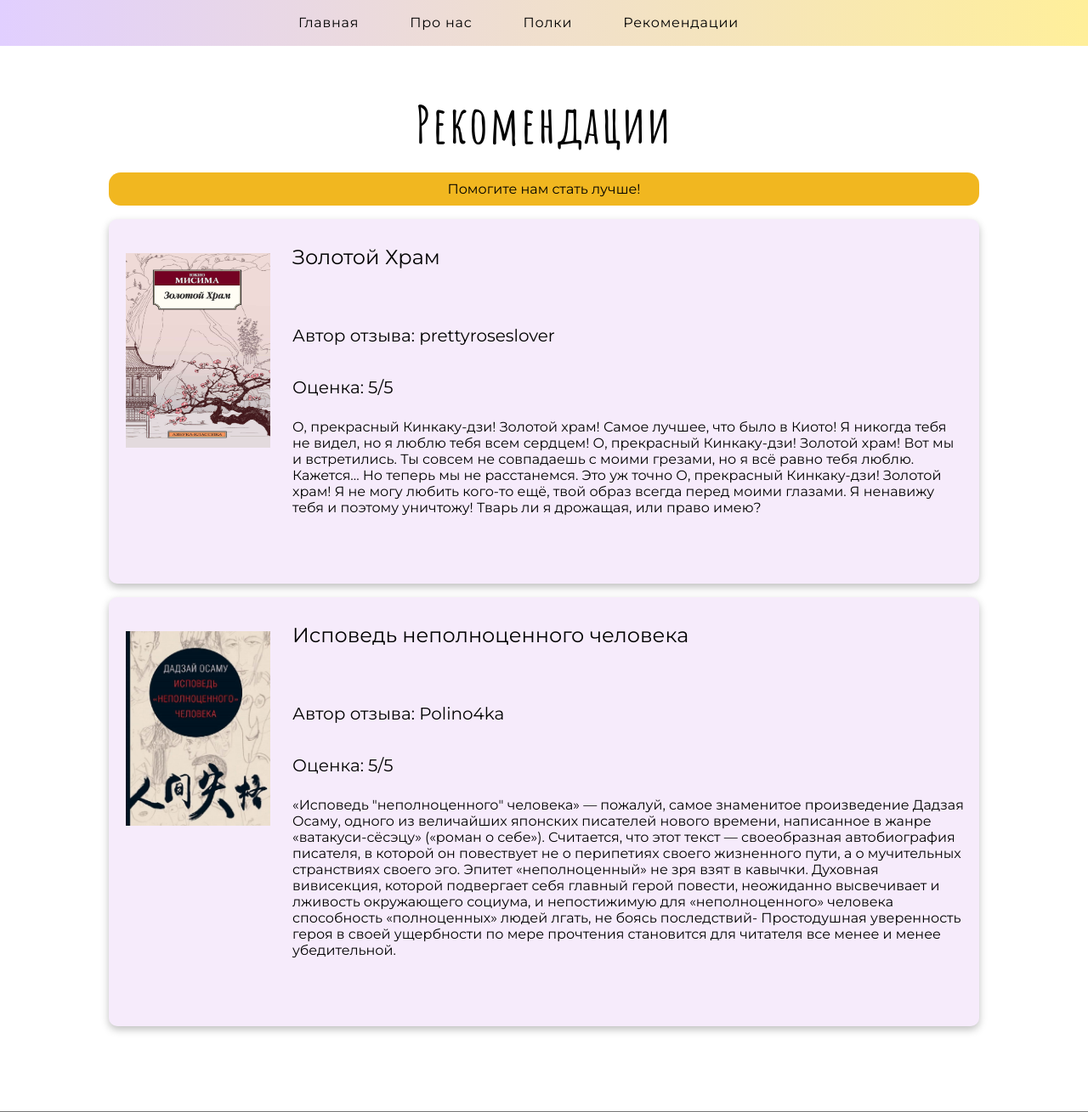
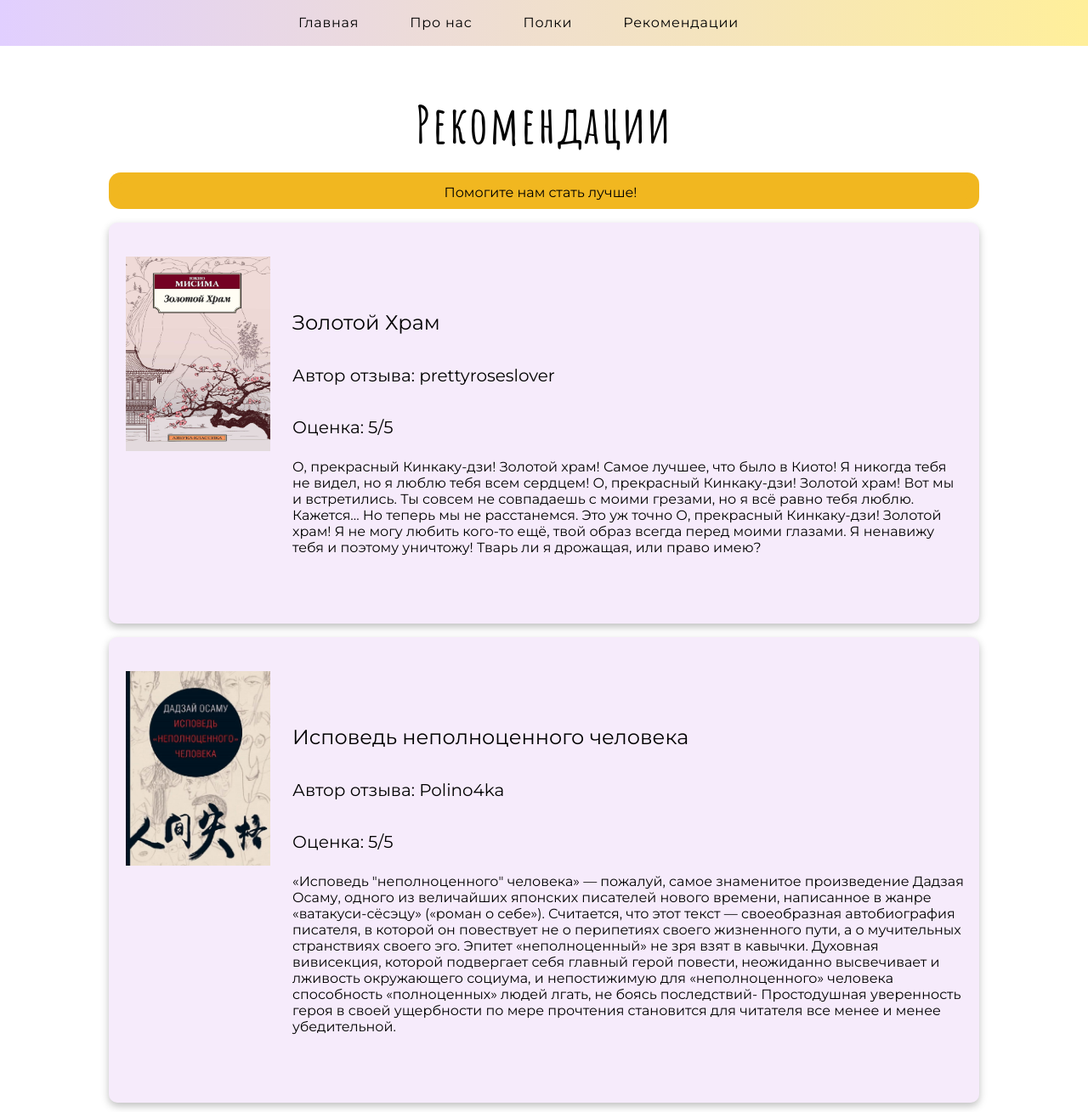
Before and after one commit to prettyroseslover/AsianBookStore, a Flask app: page /recs in a window 1280 px wide. Shown: the part 133-1442 px from the top of the page at 85% size. Run offline with Flask 3, Linux system fonts and the light colour scheme; data comes from the database, SQL or seed files in the repository; some libraries are stand-ins or nearby versions.

Commit message:
форма - готова

```diff
--- a/app/static/css/main.css
+++ b/app/static/css/main.css
@@ -515,9 +515,21 @@
     padding-bottom: 80px;
     padding-right: 15px;
 }
-.h3_new{
+#h3_new{
     margin-top: 0px;
-    margin-bottom: 30px;
+    margin-bottom: 0px;
+    /* width: 35%; */
+    height: 15px;
+    background: #F1B720;
+    border-radius: 14px;
+    font-family: 'Montserrat';
+    font-style: normal;
+    font-weight: 400;
+    font-size: 16px;
+    line-height: 5px;
+    cursor: pointer;
+    color: #000000;
+    border: none;
 }
 .h1_new{
     font-weight: 400;
--- a/app/templates/recs.html
+++ b/app/templates/recs.html
@@ -28,7 +28,7 @@
 
 <!-- pop-up -->
 <div class="b-container" >
-	<a class="h3_new" href="javascript:PopUpShow()" style="text-decoration: none; color: #000000;">Помогите нам стать лучше!</a>
+    <button type="button" id="h3_new" onclick="javascript:PopUpShow()" style="text-decoration: none; color: #000000;">Помогите нам стать лучше!</button>
 </div>
     <div class="b-popup" id="popup1" style="display:none"></div>
 
```
